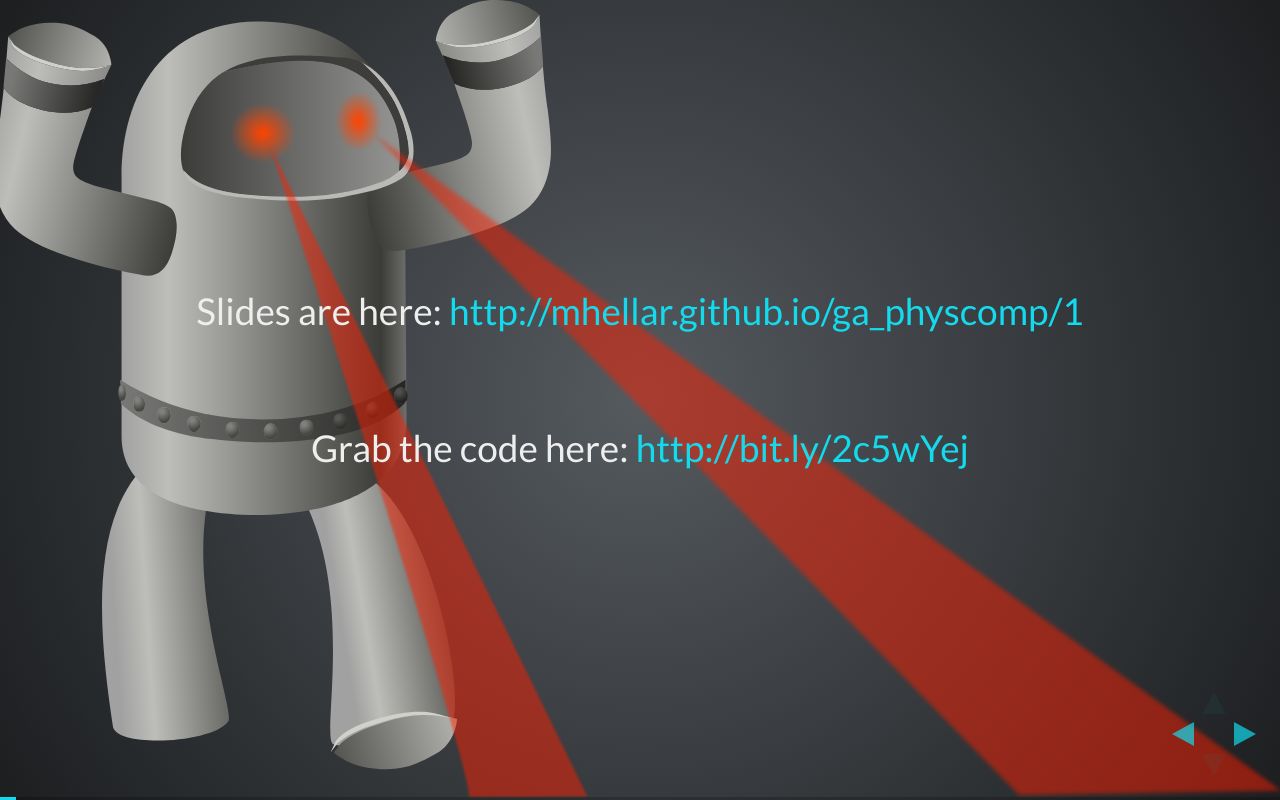
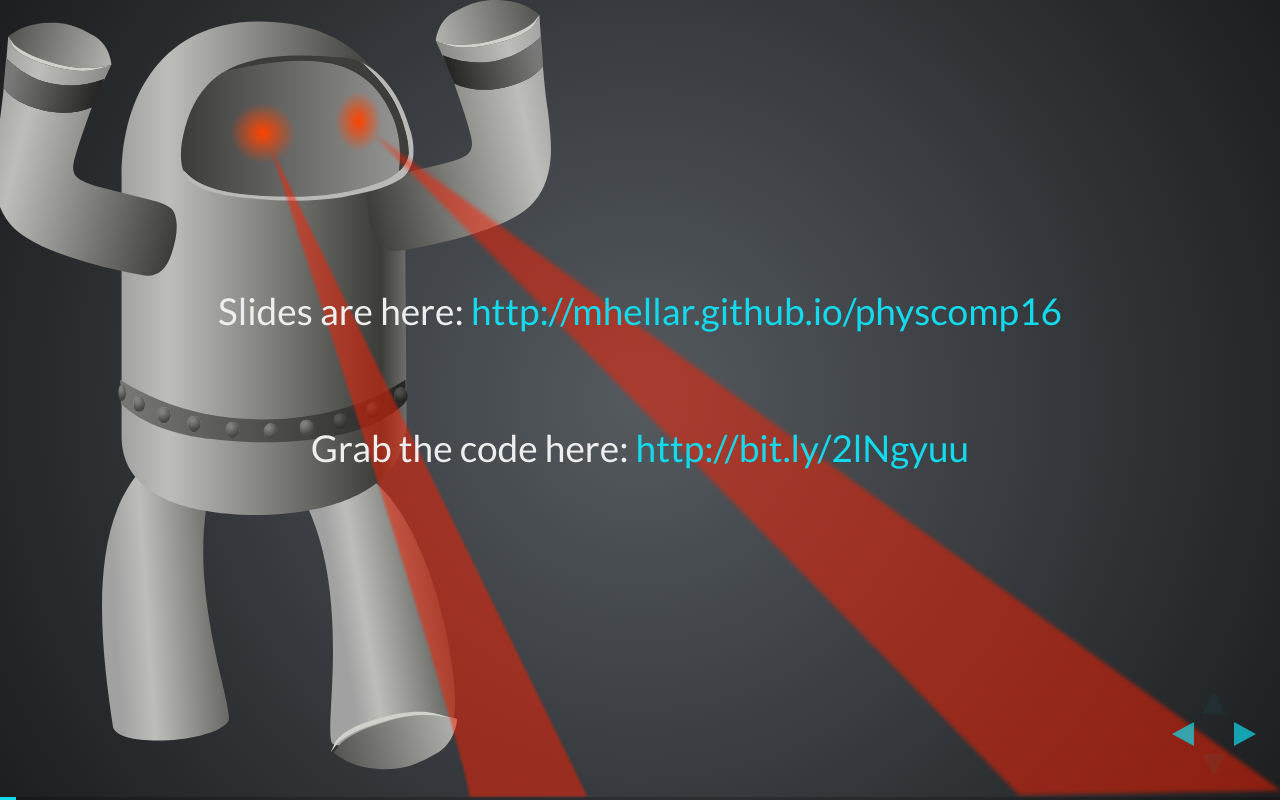
Before and after one commit to mhellar/physcomp16, a website: page index.html in a window 1280 px wide. Both pictures are taken after a click on the element 1251 px from the left and 734 px from the top of the page. Drawn offline with Linux system fonts and the light colour scheme.

Commit message:
update code

```diff
--- a/index.html
+++ b/index.html
@@ -39,9 +39,9 @@
                     </figure>
                 </section>
                 <section data-background="img/evil-robot-glitch-remix.svg" data-background-transition="zoom">
-                    <p>Slides are here: <a href="http://mhellar.github.io/ga_physcomp/1">http://mhellar.github.io/ga_physcomp/1</a></p>
+                    <p>Slides are here: <a href="http://mhellar.github.io/ga_physcomp/1">http://mhellar.github.io/physcomp16</a></p>
                     <br>
-                    <p>Grab the code here: <a href="http://bit.ly/2c5wYej">http://bit.ly/2c5wYej</a></p>
+                    <p>Grab the code here: <a href="http://bit.ly/2lNgyuu">http://bit.ly/2lNgyuu</a></p>
                 </section>
 
 
```
